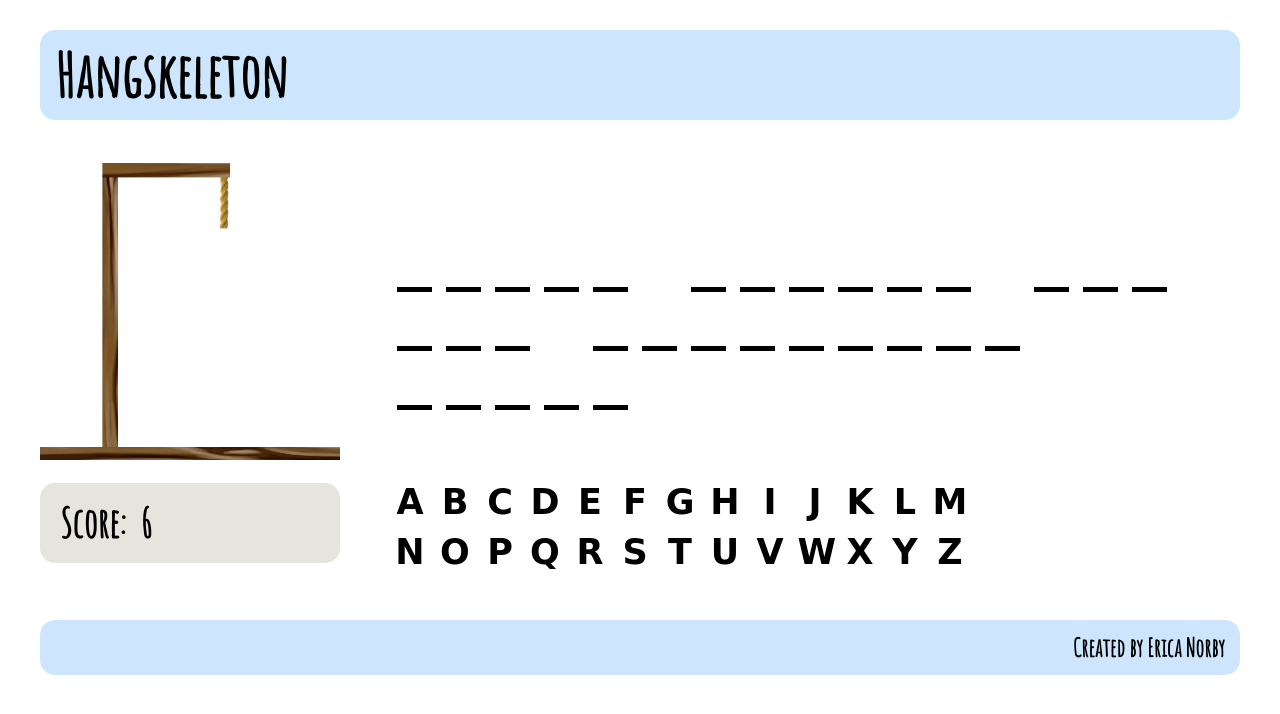
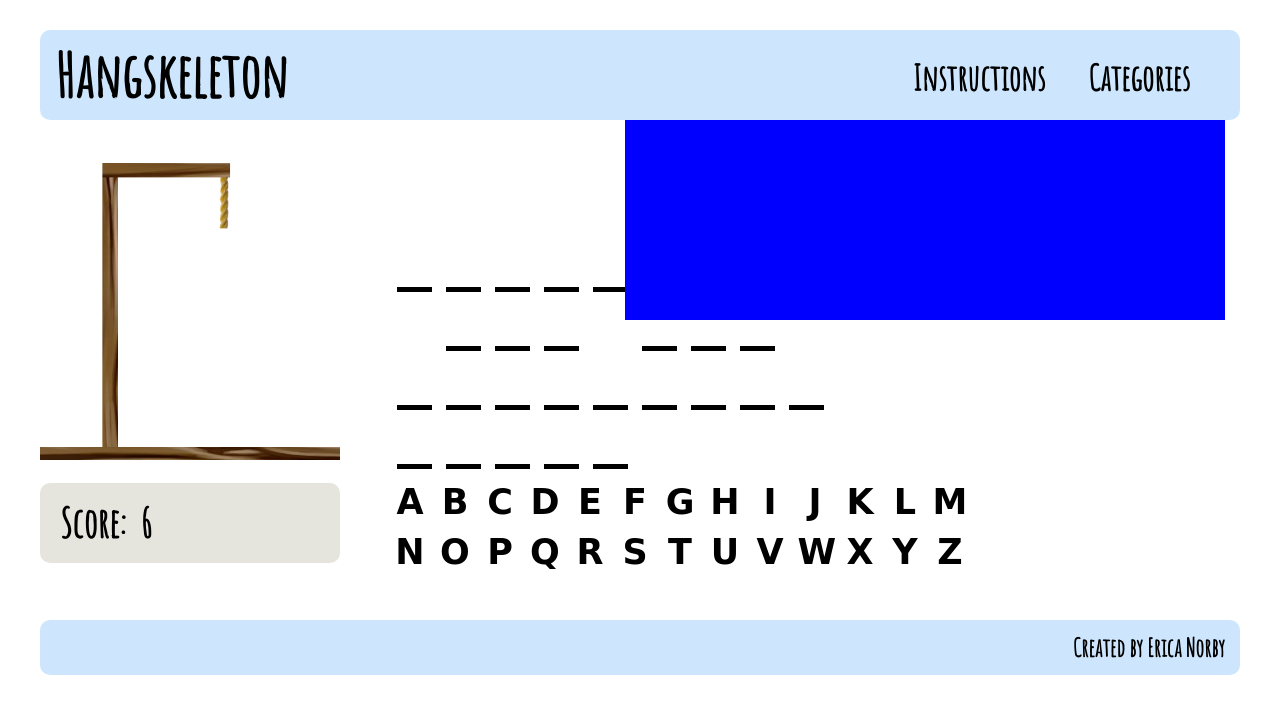
Before and after one commit to ericanorby/hangman, a plain HTML site: page index.html in a window 1280 px wide. Drawn offline with nearby package versions, Linux system fonts and the light colour scheme; a web font is replaced by a local one.

Commit message:
added nav bar to header, created div for instructions panel

```diff
--- a/index.html
+++ b/index.html
@@ -9,8 +9,12 @@
   <body>
       <header>
         <h1>Hangskeleton</h1>
-        <!-- <h2>Instructions</h2>
-        <p>Guess a letter. If it is correct, you are one step closer to solving the puzzle! If it is incorrect, a piece of the hangman will appear. Guess incorrectly 6 times, and you lose!</p> -->
+        <nav>
+          <a href="#">Instructions</a>
+          <a href="#">Categories</a>
+        </nav>
+        <div id="instructions-panel"></div>
+        <div id="categories-panel"></div>
       </header>
       <main>
         <div class="image">
--- a/style.css
+++ b/style.css
@@ -10,7 +10,22 @@ header {
   margin-bottom: 40px;
   padding: 15px;
   border: 1px;
-  border-radius: 15px;
+  border-radius: 10px;
+}
+
+nav {
+  display: inline-block;
+  float: right;
+  font-family: 'Amatic SC', cursive;
+  padding: 15px;
+}
+
+nav > a {
+  margin: 20px;
+}
+
+nav > a:hover {
+  color: white;
 }
 
 footer {
@@ -18,13 +33,14 @@ footer {
   margin-top: 40px;
   padding: 15px;
   border: 1px;
-  border-radius: 15px;
+  border-radius: 10px;
 }
 
 h1 {
   font-family: 'Amatic SC', cursive;
   font-size: 60px;
   font-weight: bold;
+  display: inline-block;
 }
 
 h2 {
@@ -56,6 +72,16 @@ a {
   font-size: 35px;
 }
 
+#instructions-panel {
+  height: 200px;
+  width: 600px;
+  background-color: blue;
+  position: relative;
+  float: right;
+  margin-top: 10px;
+  margin-left: 390px;
+}
+
 #letter-board {
   height: 160px;
   display: flex;
@@ -69,7 +95,7 @@ a {
   width: 260px;
   background: rgb(229, 229, 222);
   border: 1px;
-  border-radius: 15px;
+  border-radius: 10px;
   padding: 20px;
 }
 
```
